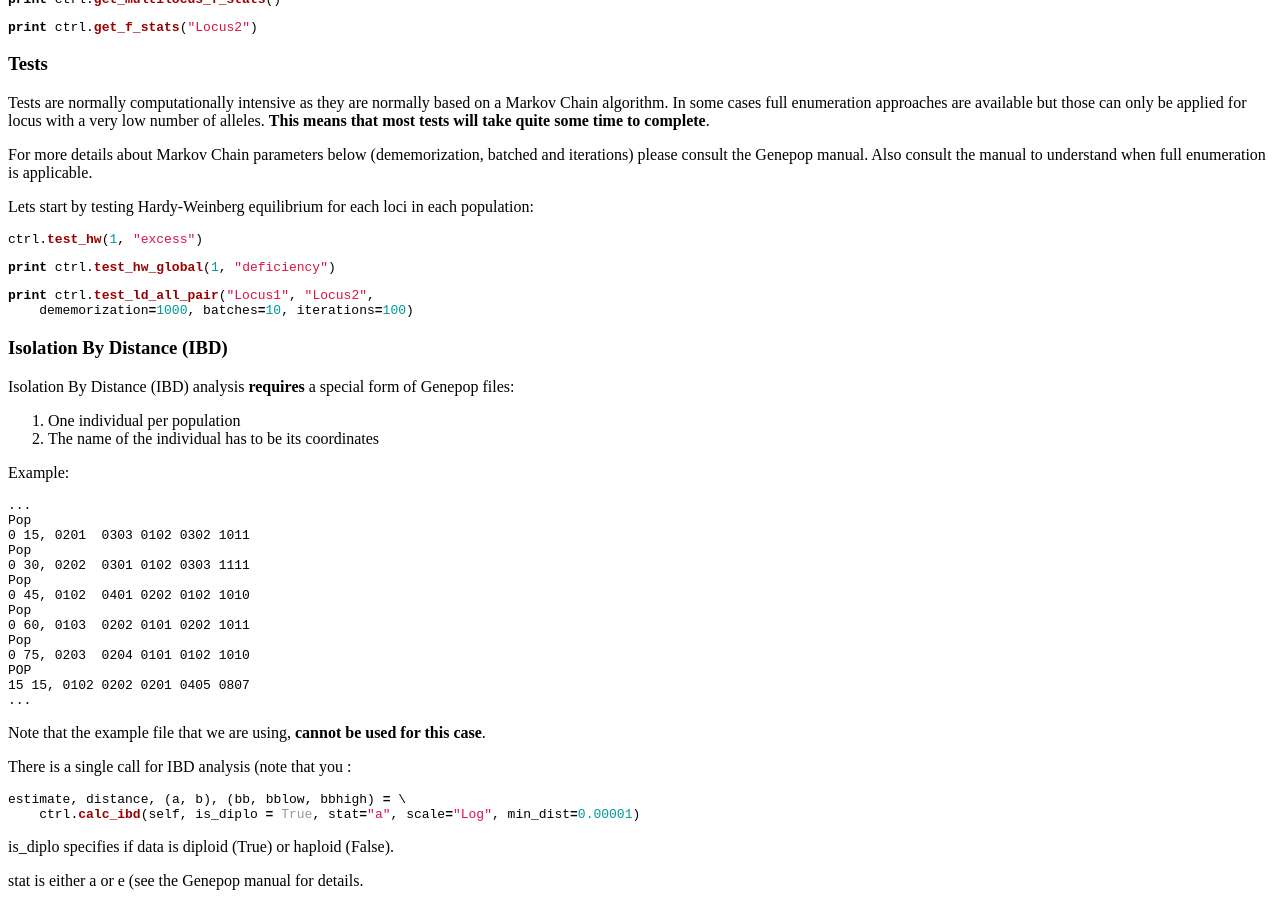
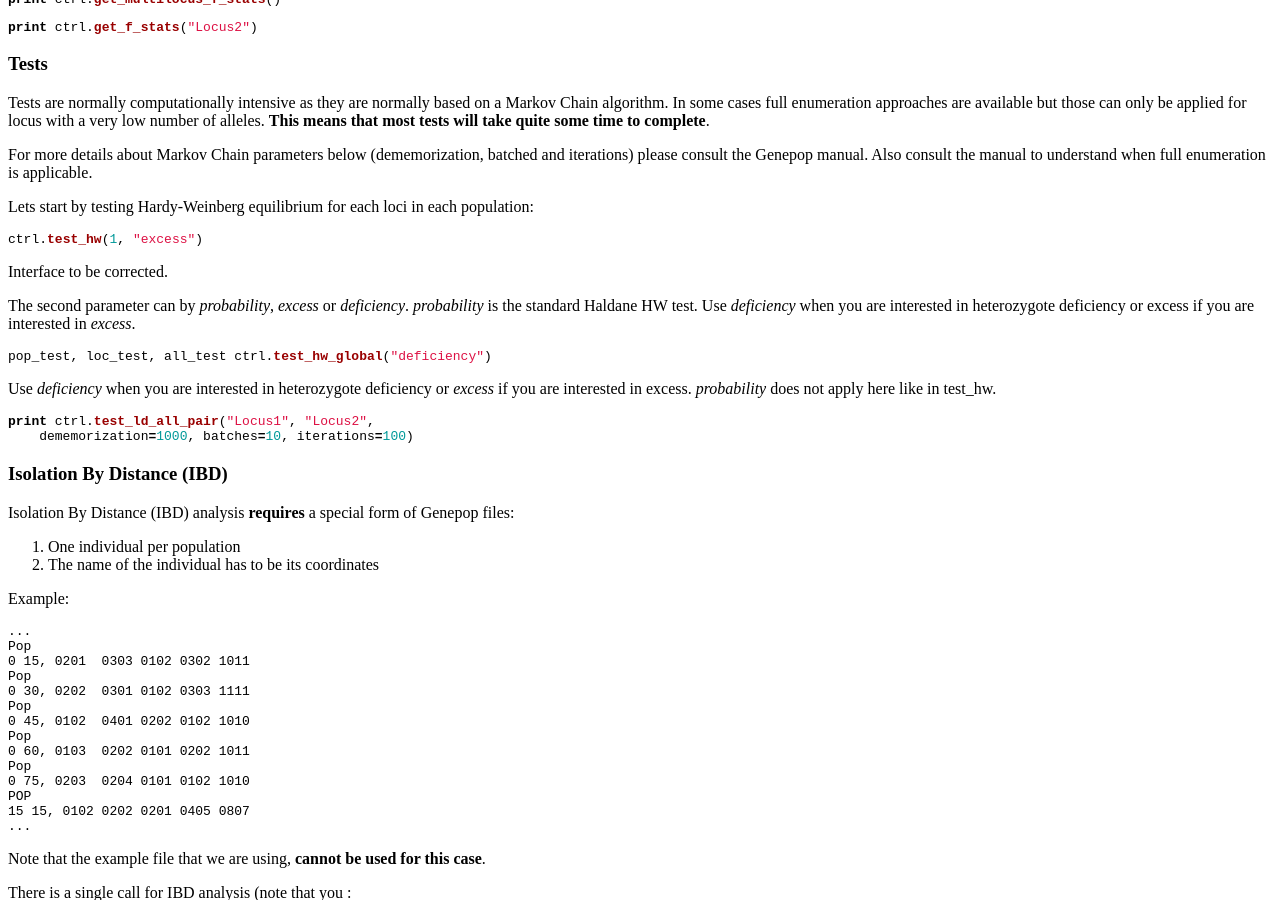
Before and after one commit to biopython/biopython.github.io, a Jekyll site: the page built from wiki/PopGen_Genepop.md, in a window 1280 px wide and 900 px high, scrolled down 1508 px. Built offline with Jekyll 4.4.1, drawn with Linux system fonts in a browser that asks for light colours.

Commit message:
/* Tests */

````diff
--- a/wiki/PopGen_Genepop.md
+++ b/wiki/PopGen_Genepop.md
@@ -175,9 +175,20 @@ population:
 ctrl.test_hw(1, "excess")
 ```
 
+Interface to be corrected.
+
+The second parameter can by *probability*, *excess* or *deficiency*.
+*probability* is the standard Haldane HW test. Use *deficiency* when you
+are interested in heterozygote deficiency or excess if you are
+interested in *excess*.
+
 ``` python
-print ctrl.test_hw_global(1, "deficiency")
+pop_test, loc_test, all_test ctrl.test_hw_global("deficiency")
 ```
+
+Use *deficiency* when you are interested in heterozygote deficiency or
+*excess* if you are interested in excess. *probability* does not apply
+here like in test\_hw.
 
 ``` python
 print ctrl.test_ld_all_pair("Locus1", "Locus2",
````
Also changed, not shown: 1 other file.
